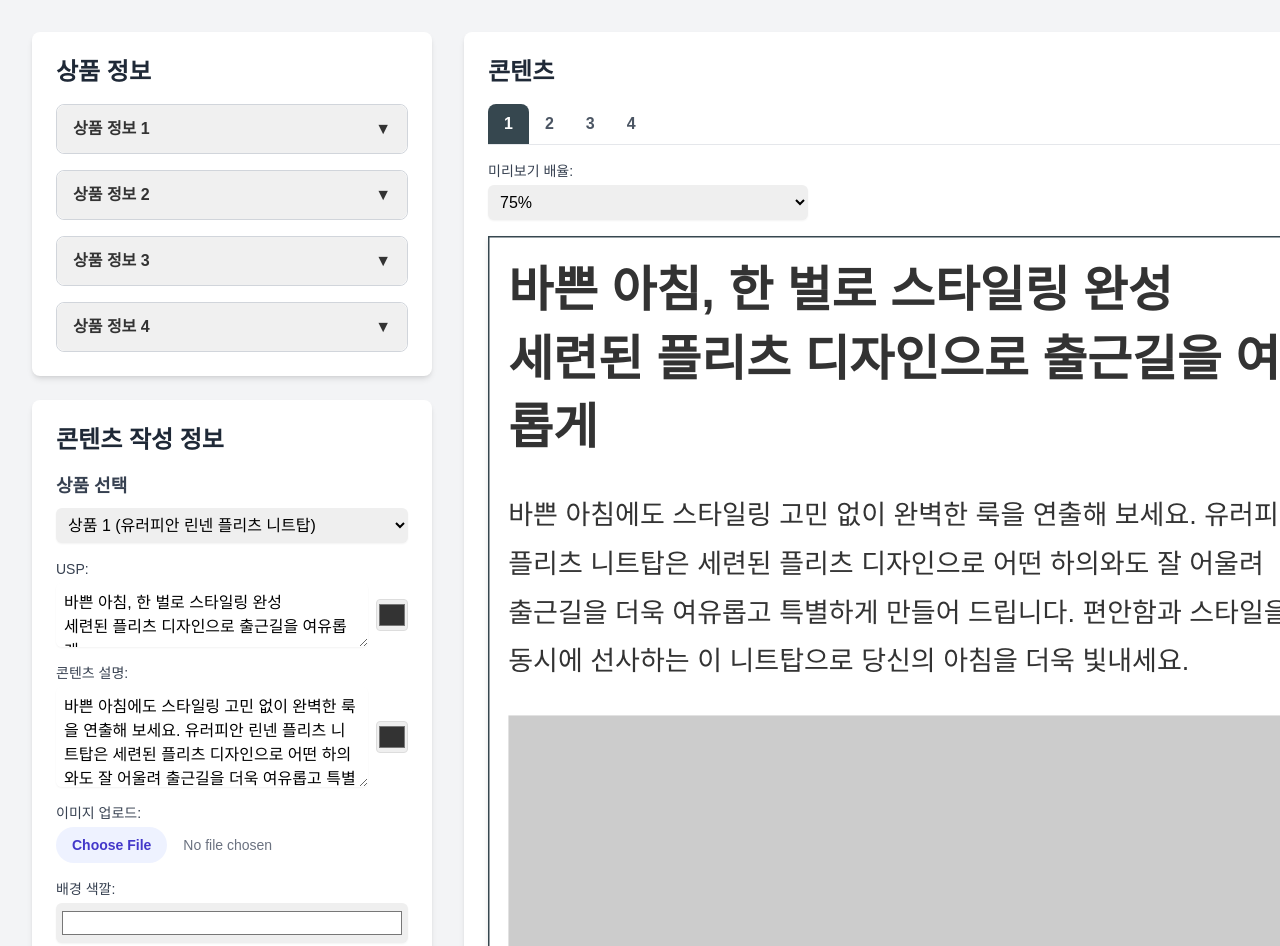
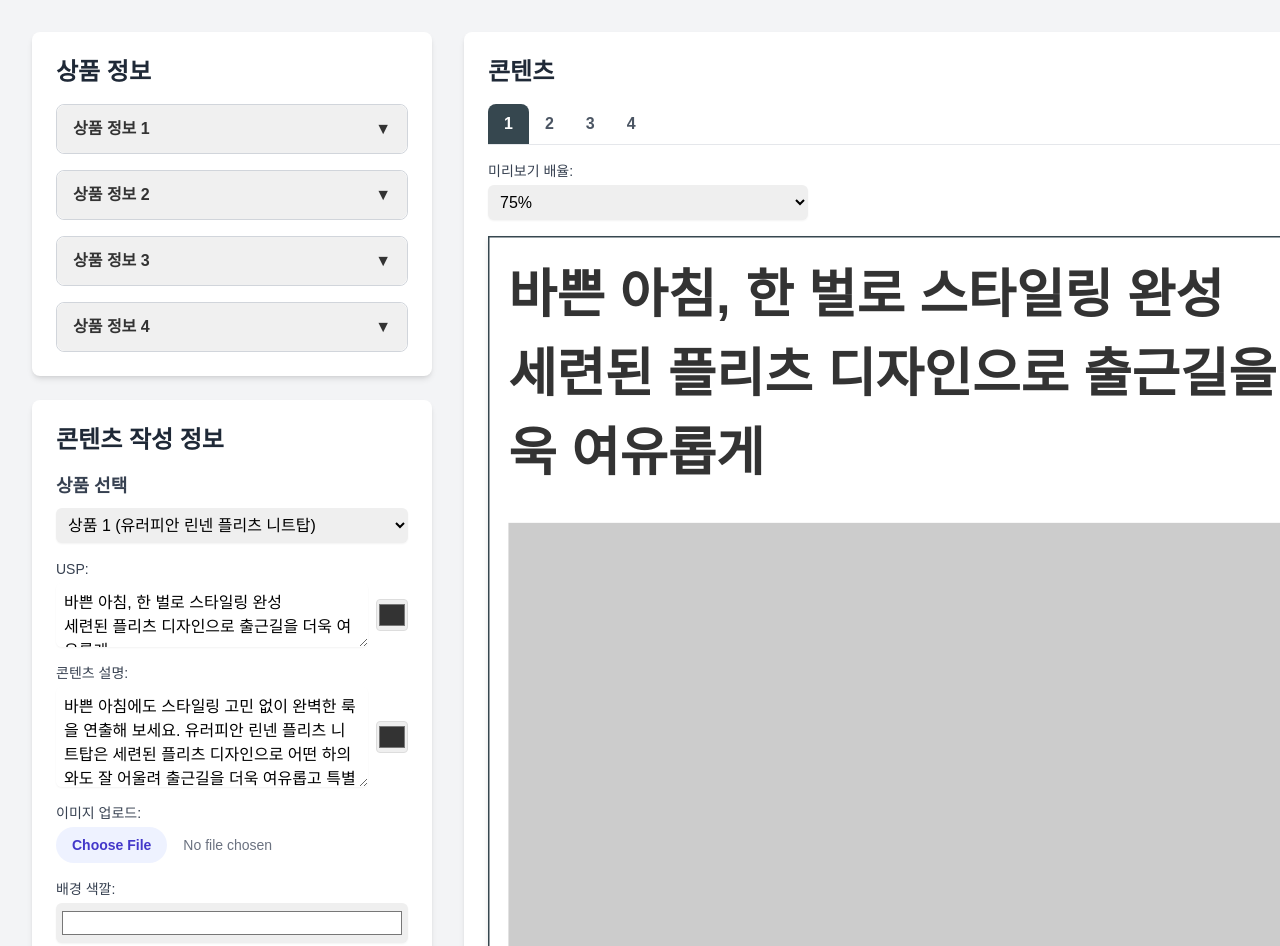
Before and after one commit to L1TAkang/1.-WEB, a plain HTML site: page index.html in a window 1280 px wide. Shown: the top 946 px of the page. Drawn offline with nearby package versions, Linux system fonts and the light colour scheme; placeholder pictures from the web are drawn by us; a web font is replaced by a local one.

Commit message:
Update index.html

```diff
--- a/index.html
+++ b/index.html
@@ -125,20 +125,21 @@
         }
 
         .content-module-1 .main-title {
-            font-size: 65px; /* USP font size changed to 65px */
+            font-size: 70px; /* USP font size changed to 70px */
             font-weight: bold;
-            line-height: 1.4; /* Line height increased */
+            line-height: 1.5; /* Line height increased */
             margin-bottom: 0; /* Adjusted margin */
             white-space: pre-wrap; /* Preserve whitespace and wrap */
             text-align: left; /* Left-align USP text */
         }
 
         .content-module-1 .description-text {
-            font-size: 36px; /* Product description font size increased to 36px */
+            font-size: 50px; /* Product description font size increased to 50px */
             line-height: 1.8; /* Line height increased */
             word-break: keep-all;
             overflow-wrap: break-word;
             white-space: pre-wrap; /* Preserve whitespace and wrap */
+            letter-spacing: -0.04em; /* Letter spacing narrowed further */
         }
 
         .content-module-1 .product-image-container {
@@ -228,7 +229,7 @@
                             <label for="uspLine1" class="block text-sm font-medium text-gray-700">USP:</label>
                             <div class="flex items-center mt-1">
                                 <textarea id="uspLine1" class="block w-full rounded-md border-gray-300 shadow-sm focus:border-indigo-300 focus:ring focus:ring-indigo-200 focus:ring-opacity-50 p-2 min-h-[60px]">바쁜 아침, 한 벌로 스타일링 완성
-세련된 플리츠 디자인으로 출근길을 여유롭게</textarea>
+세련된 플리츠 디자인으로 출근길을 더욱 여유롭게</textarea>
                                 <input type="color" id="uspLine1TextColor" value="#333333" class="color-square-input">
                             </div>
                         </div>
@@ -291,13 +292,13 @@
                     <div class="content-module-1" id="content1Module">
                         <div class="main-title" id="displayMainTitle">
                             바쁜 아침, 한 벌로 스타일링 완성
-세련된 플리츠 디자인으로 출근길을 여유롭게
+세련된 플리츠 디자인으로 출근길을 더욱 여유롭게
+                        </div>
+                        <div class="product-image-container">
+                            <img id="displayProductImage" src="https://placehold.co/1200x1500/E0E0E0/333333?text=Product+Image" alt="유러피안 린넨 플리츠 니트탑">
                         </div>
                         <div class="description-text" id="displayDescription">
                             바쁜 아침에도 스타일링 고민 없이 완벽한 룩을 연출해 보세요. 유러피안 린넨 플리츠 니트탑은 세련된 플리츠 디자인으로 어떤 하의와도 잘 어울려 출근길을 더욱 여유롭고 특별하게 만들어 드립니다. 편안함과 스타일을 동시에 선사하는 이 니트탑으로 당신의 아침을 더욱 빛내세요.
-                        </div>
-                        <div class="product-image-container">
-                            <img id="displayProductImage" src="https://placehold.co/1200x1500/E0E0E0/333333?text=Product+Image" alt="유러피안 린넨 플리츠 니트탑">
                         </div>
                     </div>
                 </div>
```
